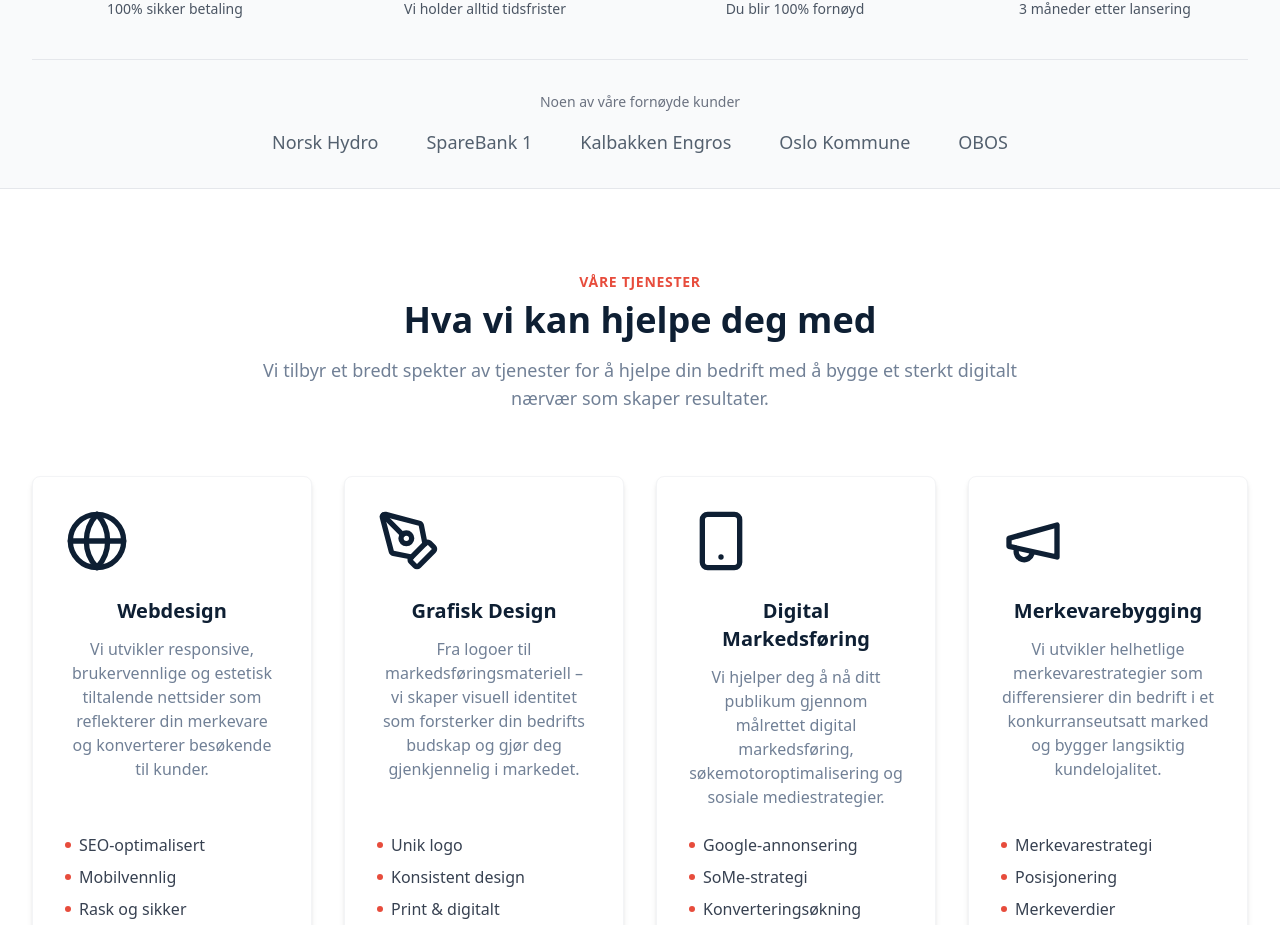
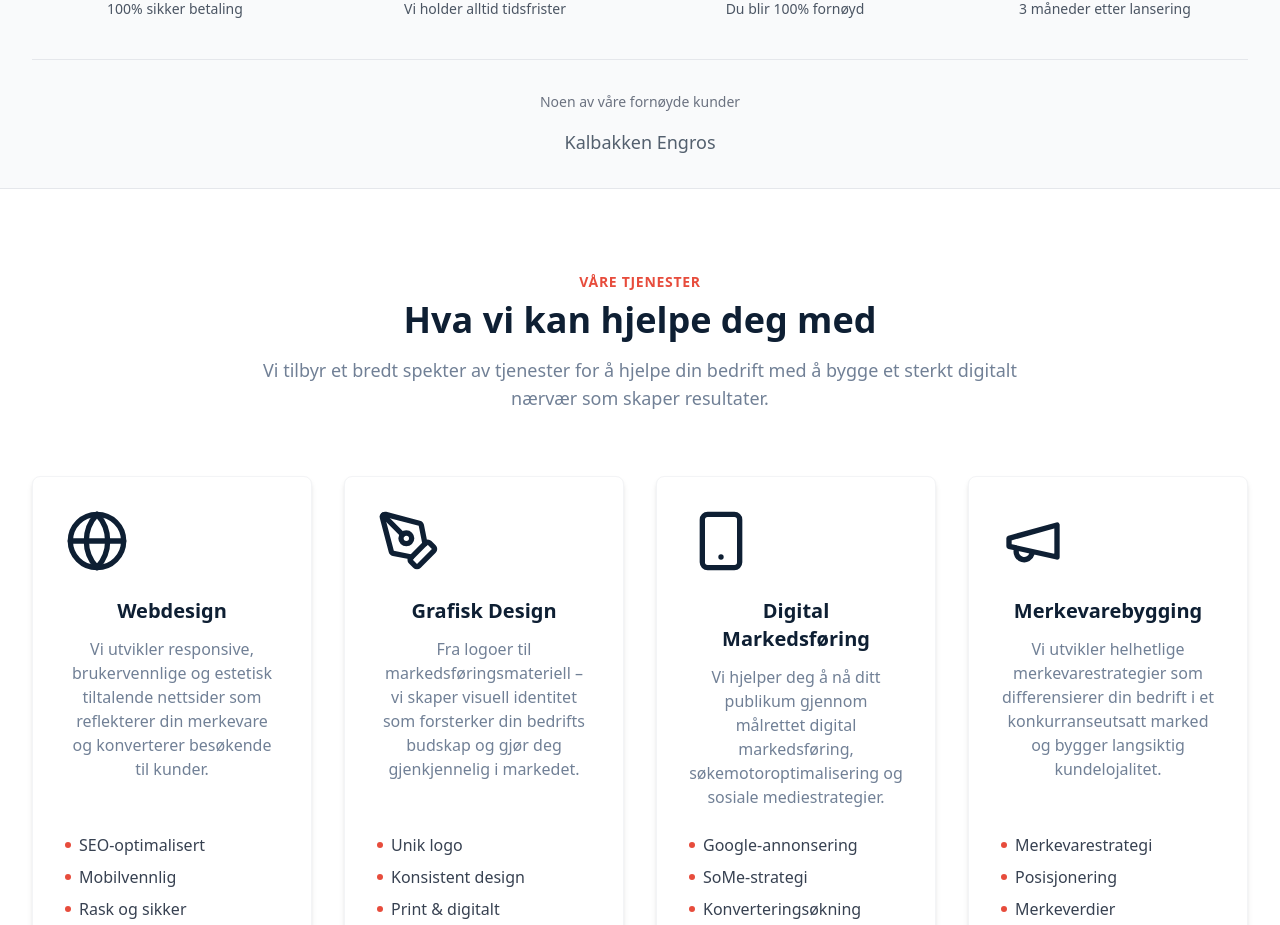
Before and after one commit to ensurik/gngbranding, a React (Vite) app: page / in a window 1280 px wide. Shown: the part 1020-1945 px from the top of the page. Built offline with nearby package versions, Linux system fonts and the light colour scheme.

Commit message:
Remove example clients from TrustSignals
Remove example clients from the TrustSignals component, leaving only "Kalbakken Engros".

```diff
--- a/src/components/TrustSignals.tsx
+++ b/src/components/TrustSignals.tsx
@@ -25,9 +25,9 @@ const TrustSignals = () => {
     }
   ];
 
-  // Legg til noen kjente merker som kunder har jobbet med
+  // Kun Kalbakken Engros som kunde
   const clients = [
-    "Norsk Hydro", "SpareBank 1", "Kalbakken Engros", "Oslo Kommune", "OBOS"
+    "Kalbakken Engros"
   ];
 
   return (
```
